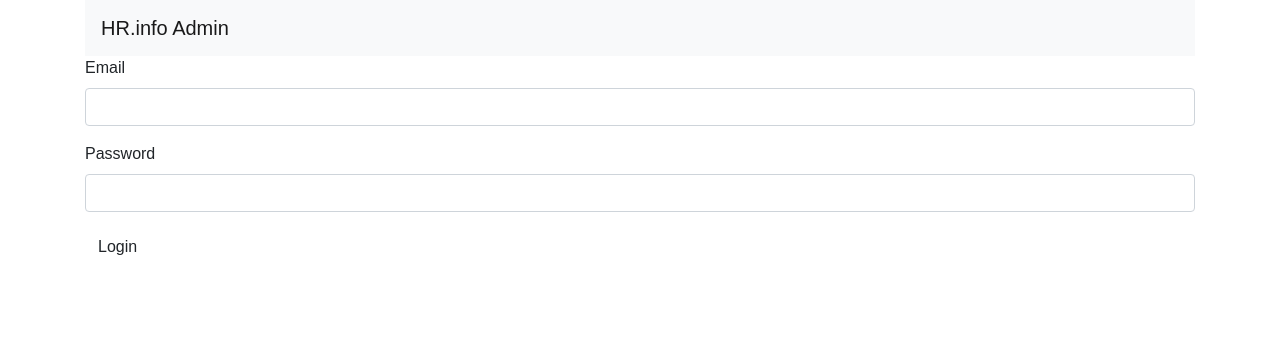
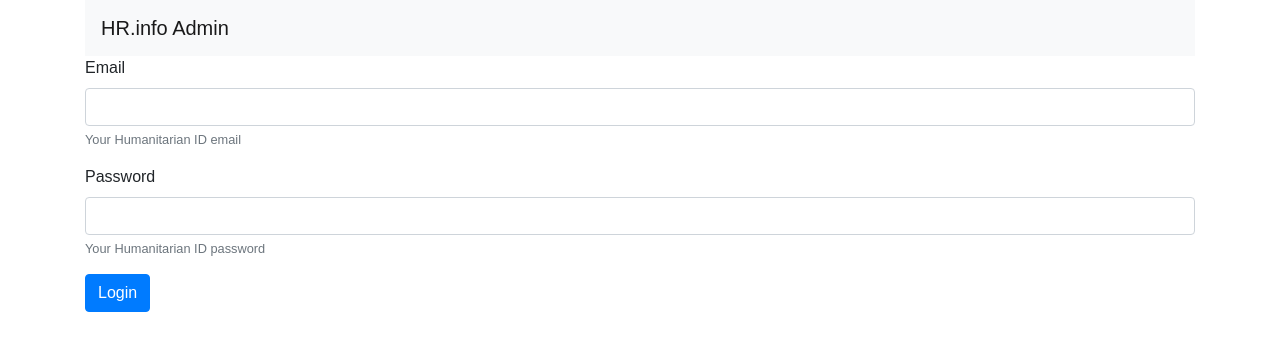
Before and after one commit to UN-OCHA/hrinfo_app, a React (Create React App) app: page / in a window 1280 px wide. Shown: the top 350 px of the page. Built offline with nearby package versions, Linux system fonts and the light colour scheme.

Commit message:
HRINFO-804 - reactstrap usage

```diff
--- a/src/DocumentForm.js
+++ b/src/DocumentForm.js
@@ -1,5 +1,5 @@
 import React from 'react';
-import { Col, Button, Form, FormGroup, Label, Input, FormText } from 'reactstrap';
+import { Button, Form, FormGroup, Label, Input } from 'reactstrap';
 import { EditorState, ContentState, convertFromHTML } from 'draft-js';
 import { Editor } from 'react-draft-wysiwyg';
 import {stateToHTML} from 'draft-js-export-html';
@@ -357,7 +357,7 @@ class DocumentForm extends React.Component {
 
         <FormGroup className="required">
           <Label for="label">Label</Label>
-          <input type="text" className="form-control" name="label" id="label" aria-describedby="labelHelp" placeholder="Enter the title of the document" required="required" value={this.state.doc.label} onChange={this.handleInputChange} />
+          <Input type="text" name="label" id="label" placeholder="Enter the title of the document" required="required" value={this.state.doc.label} onChange={this.handleInputChange} />
           <div className="invalid-feedback">
             Please enter a document title
           </div>
@@ -373,7 +373,7 @@ class DocumentForm extends React.Component {
 
         <FormGroup className="required">
           <Label for="publication_date">Original Publication Date</Label>
-          <input type="date" className="form-control" id="publication_date" name="publication_date" value={this.state.doc.publication_date} onChange={this.handleInputChange} required />
+          <Input type="date" id="publication_date" name="publication_date" value={this.state.doc.publication_date} onChange={this.handleInputChange} required />
           <div className="invalid-feedback">
             You must enter a publication date
           </div>
--- a/src/Login.js
+++ b/src/Login.js
@@ -1,4 +1,5 @@
 import React from 'react';
+import { Button, Form, FormGroup, FormText, Label, Input } from 'reactstrap';
 
 class Login extends React.Component {
   constructor(props) {
@@ -67,19 +68,19 @@ class Login extends React.Component {
 
     render() {
       return (
-        <div className="Login">
-          <form onSubmit={this.handleSubmit}>
-            <div className="form-group">
-              <label htmlFor="email">Email</label>
-              <input type="email" className="form-control" name="email" id="email" value={this.state.email} onChange={this.handleChange} />
-            </div>
-            <div className="form-group">
-              <label htmlFor="password">Password</label>
-              <input type="password" className="form-control" name="password" id="password" value={this.state.password} onChange={this.handleChange} />
-            </div>
-            <button className="btn btn-default" type="submit">Login</button>
-          </form>
-        </div>
+        <Form onSubmit={this.handleSubmit}>
+          <FormGroup>
+            <Label for="email">Email</Label>
+            <Input type="email" name="email" id="email" value={this.state.email} onChange={this.handleChange} />
+            <FormText color="muted">Your Humanitarian ID email</FormText>
+          </FormGroup>
+          <FormGroup>
+            <Label for="password">Password</Label>
+            <Input type="password" name="password" id="password" value={this.state.password} onChange={this.handleChange} />
+            <FormText color="muted">Your Humanitarian ID password</FormText>
+          </FormGroup>
+          <Button color="primary">Login</Button>
+        </Form>
       );
     }
 }
```
